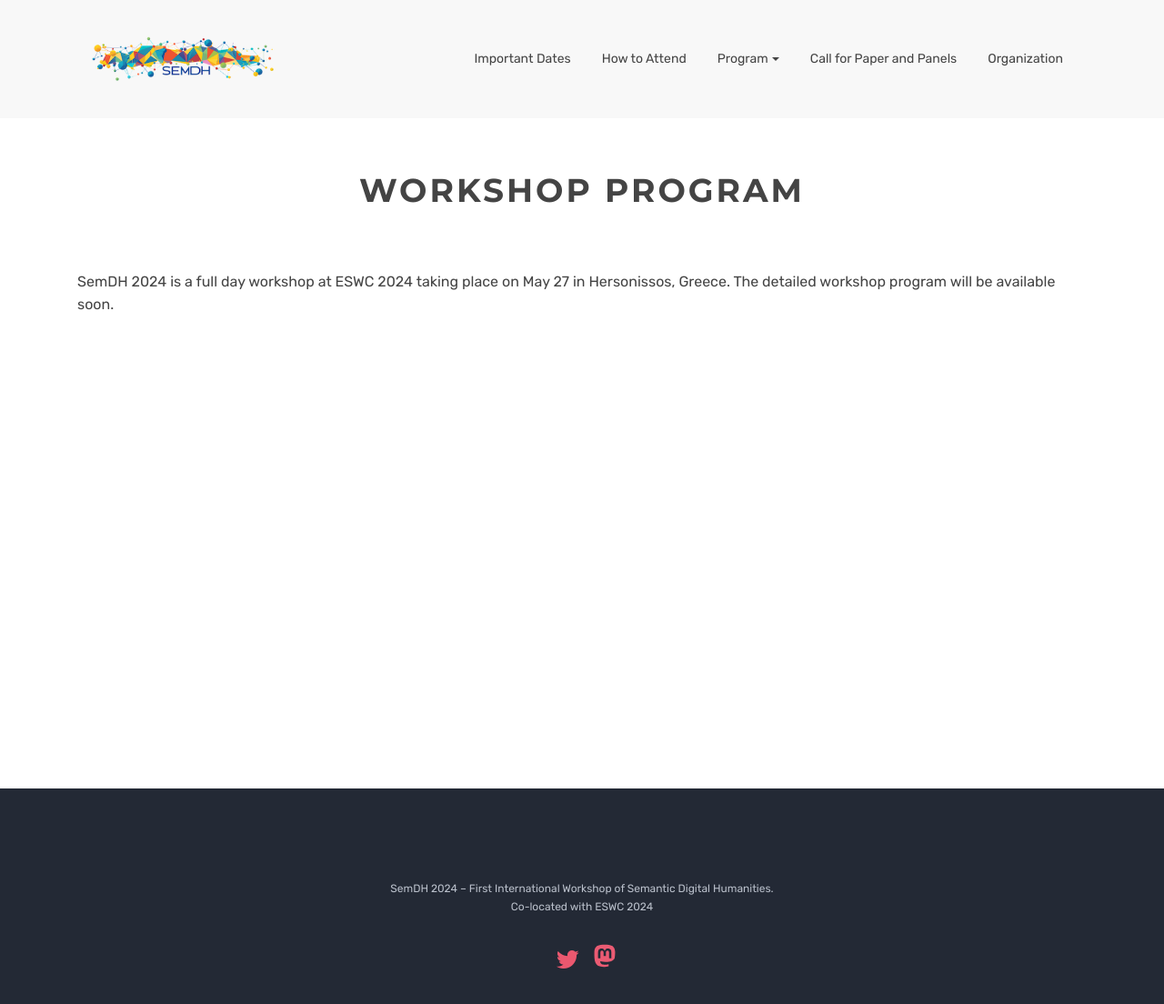
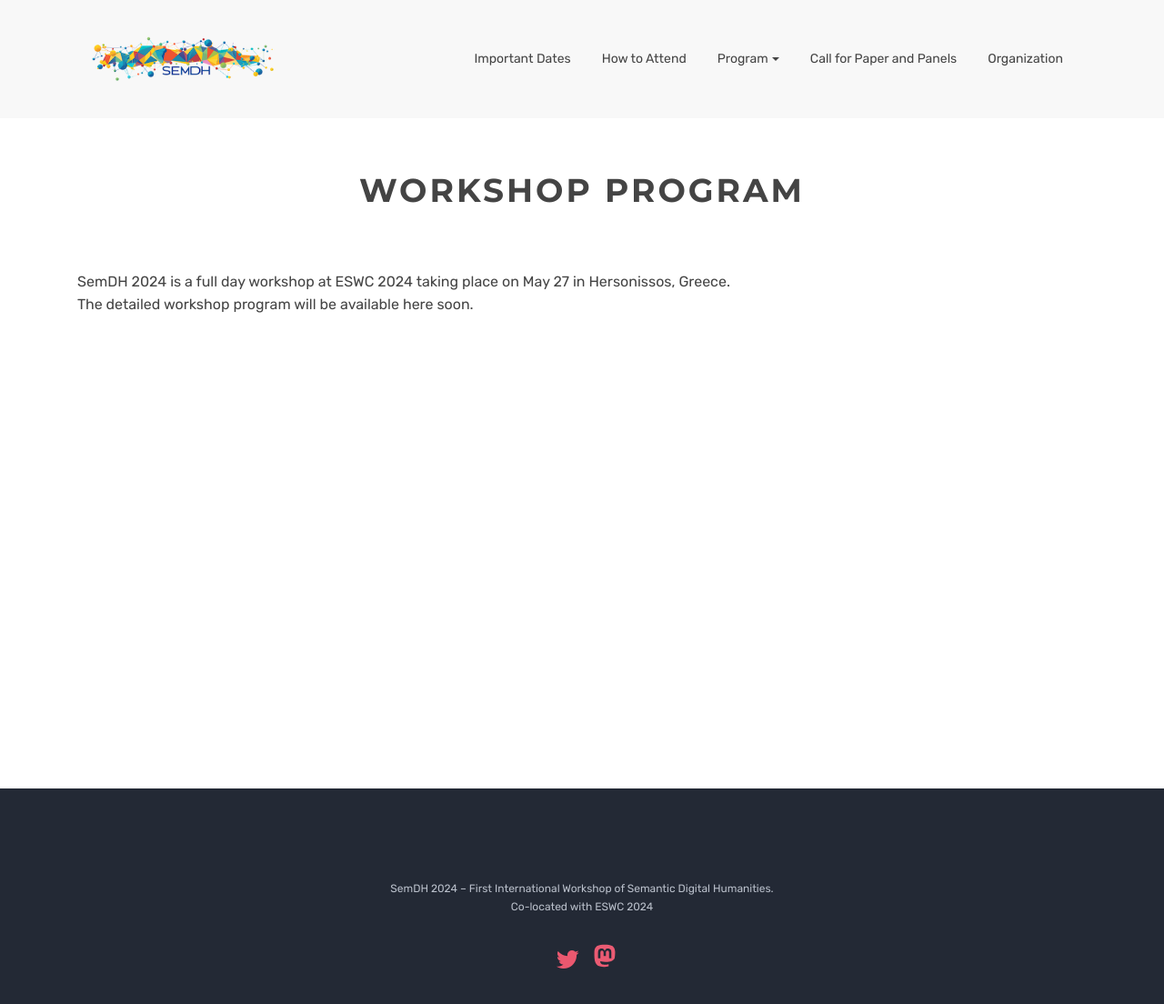
Before and after one commit to SemDH/semdh.github.io, a Jekyll site: the page built from program.html, in a window 1280 px wide. Shown: the top 1104 px of the page at 91% size. Built offline with Jekyll 4.4.1, drawn with Linux system fonts in a browser that asks for light colours.

```diff
--- a/accepted-papers.html
+++ b/accepted-papers.html
@@ -24,7 +24,8 @@
         <div class="page-header-title">
           <h2 class="heading-title text-center">Accepted Papers</h2>
         </div>
-          <p class="lead">Please find the list of accepted full and short/position papers below. The official workshop proceedings will be available after the workshop. The abstracts and preliminary versions of the papers and additional information will be available here soon. </p>
+          <p class="lead">Please find the list of accepted full and short/position papers below. The official workshop proceedings will be available after the workshop. <br />
+          The abstracts, preliminary versions of the papers and additional information will be available here soon. </p>
       </div>
     </div>
     </div>
--- a/organization.html
+++ b/organization.html
@@ -357,8 +357,8 @@
               <i class="fa fa-chevron-right" aria-hidden="true"></i>
               Jacco van Ossenbruggen, Vrije Universiteit Amsterdam (Netherlands)
             </li>
+            <div class="mb-60"></div>
           </ul>
-          <div class="mb-60"></div>
       </div>
     </div>
   </div>
--- a/program.html
+++ b/program.html
@@ -25,7 +25,8 @@
           <h2 class="heading-title text-center">Workshop Program</h2>
         </div>
         <p class="lead">
-          SemDH 2024 is a full day workshop at ESWC 2024 taking place on May 27 in Hersonissos, Greece. The detailed workshop program will be available soon.
+          SemDH 2024 is a full day workshop at ESWC 2024 taking place on May 27 in Hersonissos, Greece. <br />
+          The detailed workshop program will be available here soon.
         </p>
         <div class="mb-500"></div>
       </div>
```
